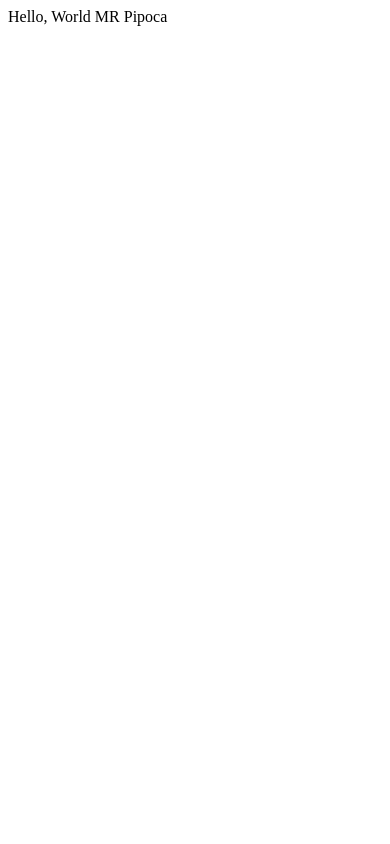
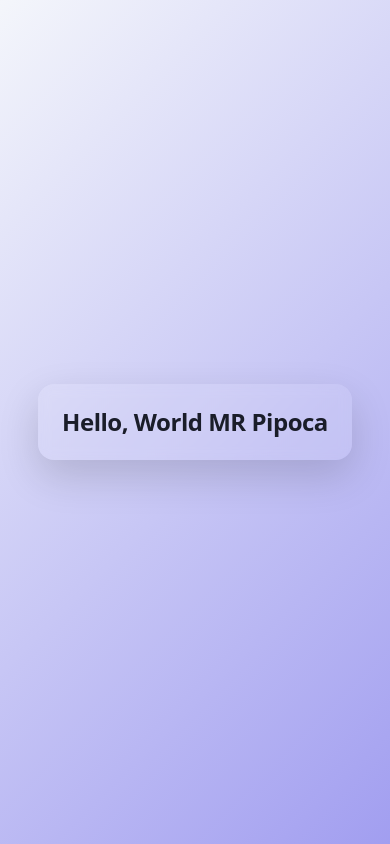
Before and after one commit to Pablokaer/testedescriptiongrab, a plain HTML site: page index.html in a window 390 px wide. Drawn offline with Linux system fonts and the light colour scheme.

Commit message:
Improve the Hello, World MR Pipoca page with a modern responsive layout
Center the message on screen and give the page basic visual polish, while
keeping it a dependency-free static site that works offline from the
filesystem.

- Wrap the message in a semantic main/h1 and add a viewport meta tag
- Move styling into a linked styles.css instead of inline styles
- Center content with flexbox, size type and spacing with clamp() so the
  page is responsive from ~320px up with no horizontal overflow
- Add a gradient background and card, with light and dark scheme support

The visible message text is unchanged.

Fixes AID-6

Co-Authored-By: Claude Opus 5 <noreply@anthropic.com>

```diff
--- a/index.html
+++ b/index.html
@@ -2,9 +2,13 @@
 <html lang="en">
 <head>
   <meta charset="UTF-8">
+  <meta name="viewport" content="width=device-width, initial-scale=1">
   <title>Hello, World MR Pipoca</title>
+  <link rel="stylesheet" href="styles.css">
 </head>
 <body>
-  Hello, World MR Pipoca
+  <main class="hero">
+    <h1>Hello, World MR Pipoca</h1>
+  </main>
 </body>
 </html>
--- /dev/null
+++ b/styles.css
@@ -0,0 +1,48 @@
+:root {
+  color-scheme: light dark;
+  --bg: #f4f6fb;
+  --fg: #1a1d29;
+  --accent: #4f46e5;
+}
+
+@media (prefers-color-scheme: dark) {
+  :root {
+    --bg: #1a1d29;
+    --fg: #f4f6fb;
+    --accent: #818cf8;
+  }
+}
+
+* {
+  box-sizing: border-box;
+}
+
+body {
+  margin: 0;
+  min-height: 100vh;
+  display: flex;
+  align-items: center;
+  justify-content: center;
+  background: linear-gradient(135deg, var(--bg), var(--accent) 200%);
+  color: var(--fg);
+  font-family: system-ui, -apple-system, "Segoe UI", Roboto, sans-serif;
+  padding: 1.5rem;
+}
+
+.hero {
+  text-align: center;
+  padding: clamp(1.5rem, 5vw, 3rem) clamp(1.5rem, 6vw, 4rem);
+  border-radius: 1rem;
+  background: rgba(255, 255, 255, 0.08);
+  backdrop-filter: blur(6px);
+  box-shadow: 0 1rem 2.5rem rgba(0, 0, 0, 0.15);
+  max-width: 90vw;
+}
+
+h1 {
+  margin: 0;
+  font-size: clamp(1.5rem, 6vw, 3rem);
+  font-weight: 700;
+  letter-spacing: -0.02em;
+  line-height: 1.2;
+}
```
